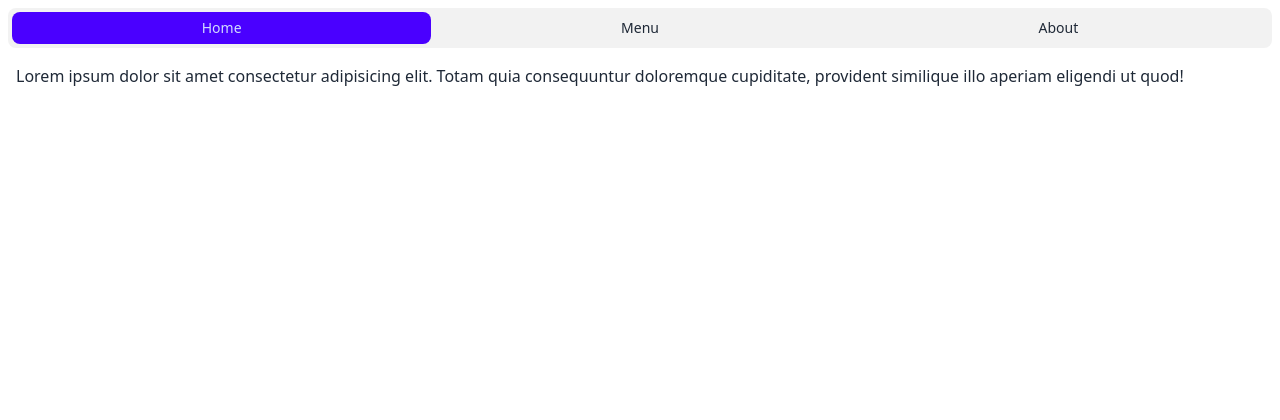
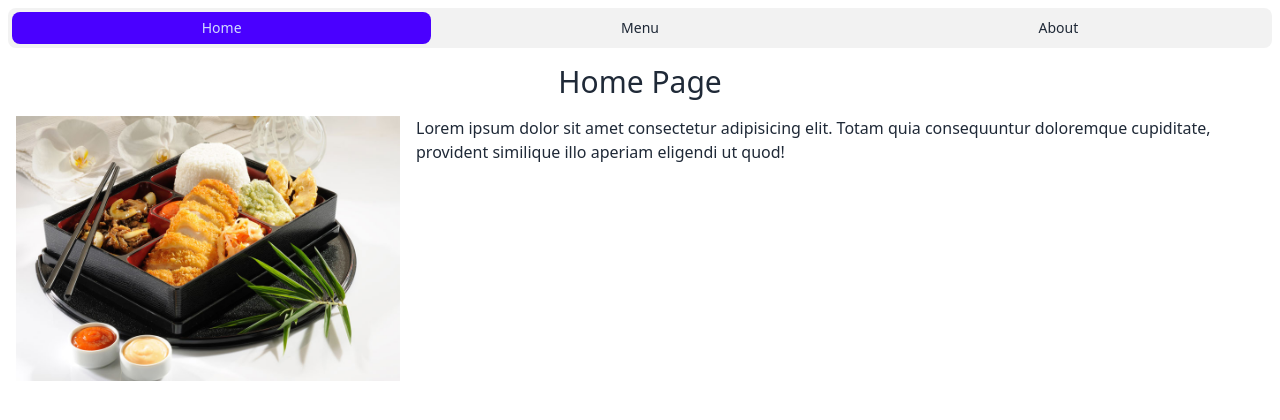
Before and after one commit to youyoumu/restaurant-page, a website built with webpack: page src/index.html in a window 1280 px wide. Built offline with nearby package versions, Linux system fonts and the light colour scheme.

Commit message:
Create home content

```diff
--- a/src/home.js
+++ b/src/home.js
@@ -1,3 +1,5 @@
+import img0 from './img/Gokana2.jpg';
+
 const home = {
     load: function (navHome, nav) {
         nav.forEach((element) => {
@@ -6,9 +8,26 @@ const home = {
         navHome.classList.add('tab-active');
         const content = document.querySelector('#content');
         content.innerHTML = '';
+
+        const title = document.createElement('h1');
+        title.textContent = 'Home Page';
+        title.classList.add('text-center', 'text-3xl', 'mb-4');
+        content.appendChild(title);
+
+        const div = document.createElement('div');
+        div.classList.add('flex', 'gap-4');
+
+        const image = document.createElement('img');
+        image.src = img0;
+        image.alt = 'Gokana';
+        image.classList.add('mb-4', 'max-w-sm', 'h-fit');
+        div.appendChild(image);
+
         const introduction = document.createElement('p');
         introduction.textContent = 'Lorem ipsum dolor sit amet consectetur adipisicing elit. Totam quia consequuntur doloremque cupiditate, provident similique illo aperiam eligendi ut quod!';
-        content.appendChild(introduction);
+        div.appendChild(introduction);
+
+        content.appendChild(div);
     }
 }
 
--- a/src/index.html
+++ b/src/index.html
@@ -15,7 +15,7 @@
             <button id="nav-about" class="tab" role="tab">About</button>
         </nav>
     </header>
-    <div id="content" class="container px-4">
+    <div id="content" class="container px-4 mx-auto">
     </div>
 </body>
 
--- a/webpack.config.js
+++ b/webpack.config.js
@@ -19,6 +19,10 @@ module.exports = {
                 test: /\.css$/i,
                 use: ['style-loader', 'css-loader'],
             },
+            {
+                test: /\.(png|svg|jpg|jpeg|gif)$/i,
+                type: 'asset/resource',
+            },
         ],
     },
 };
```
Also changed, not shown: src/Raacha1.jpg (added), src/img/BEEF-RAMEN-scaled-e1677832847366.jpg (added), src/img/BENTO-scaled-e1677832450503.jpg (added), src/img/Chicken-Collagen-Ramen-GOKANA_-36-scaled-e1677832666208.jpg (added), src/img/GOKANA-DRINKS-scaled-e1677832599464.jpeg (added), src/img/Gokana2.jpg (added), src/output.css.
